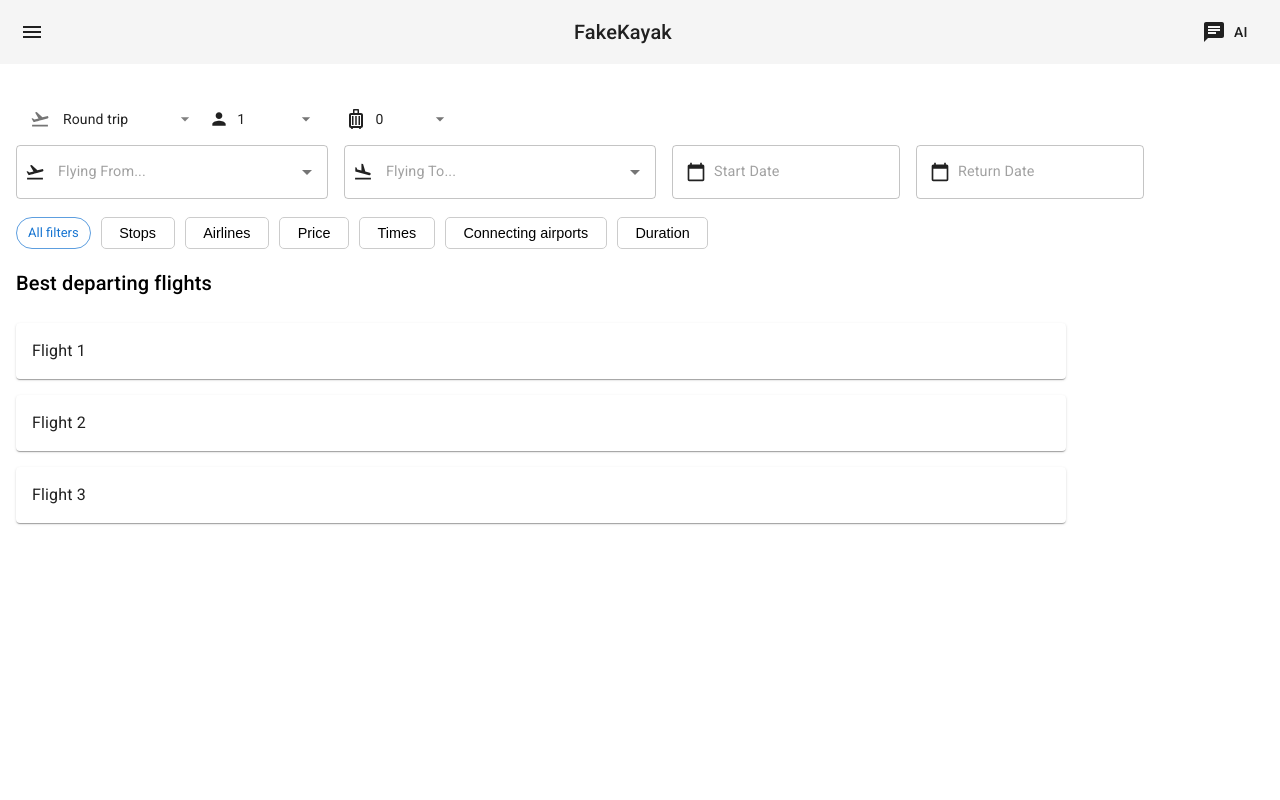
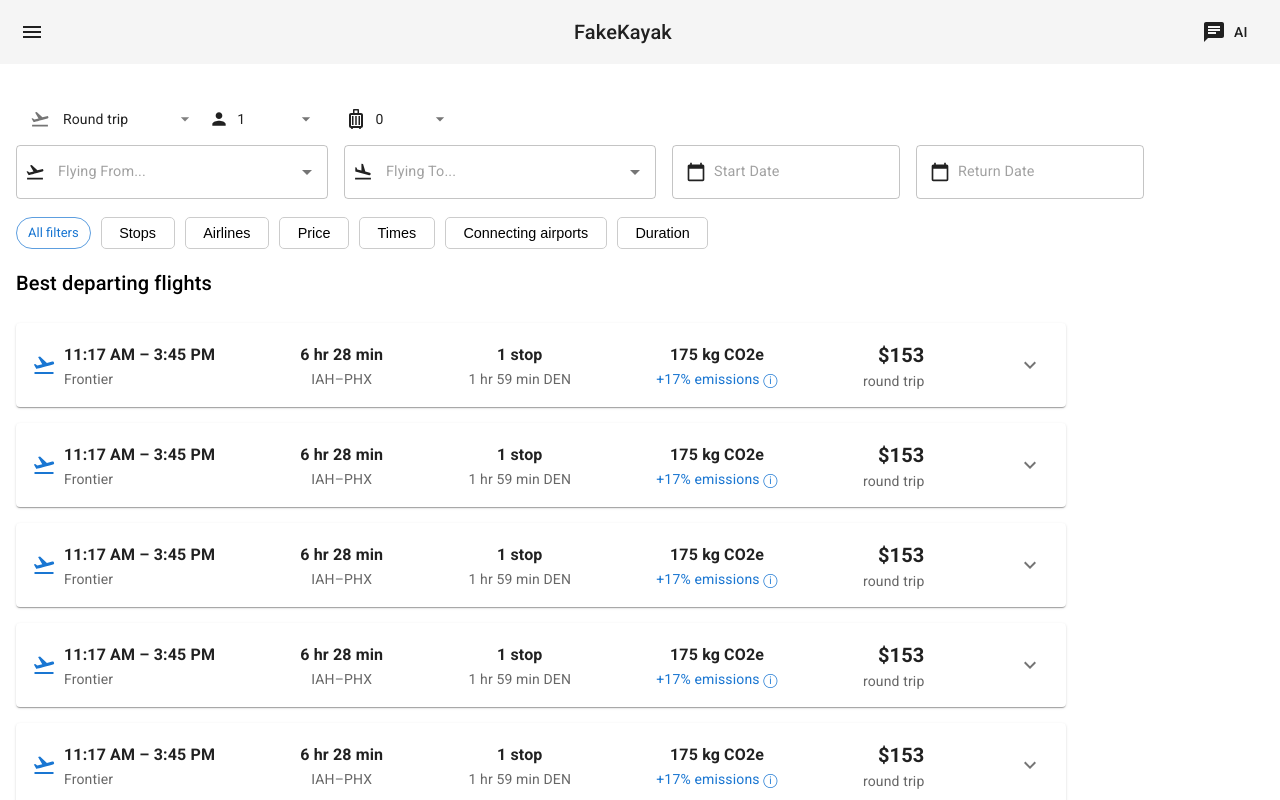
Before and after one commit to MoonishMaredia/fakekayaksite, a React (Create React App) app: page /results in a window 1280 px wide. Shown: the top 800 px of the page. Built offline with nearby package versions, Linux system fonts and the light colour scheme; a web font is replaced by a local one.

Commit message:
Cards added with dummy data

```diff
--- a/src/components/FlightCard.jsx
+++ b/src/components/FlightCard.jsx
@@ -1,10 +1,154 @@
+import React, { useState } from 'react';
+import {
+  Box,
+  Card,
+  CardContent,
+  Typography,
+  IconButton,
+  Collapse,
+  Divider,
+  Stack,
+  Button,
+} from '@mui/material';
+import ExpandMoreIcon from '@mui/icons-material/ExpandMore';
+import ExpandLessIcon from '@mui/icons-material/ExpandLess';
+import FlightTakeoffIcon from '@mui/icons-material/FlightTakeoff';
+import WarningIcon from '@mui/icons-material/Warning';
+import AirlineSeatReclineNormalIcon from '@mui/icons-material/AirlineSeatReclineNormal';
 
+const FlightCard = () => {
+  const [expanded, setExpanded] = useState(false);
 
-export default function FlightCard() {
+  const handleExpandClick = () => {
+    setExpanded(!expanded);
+  };
 
-    return (
-        <div>
-            SOmething
-        </div>
-    )
-}
+  return (
+    <Card sx={{}}>
+      <CardContent sx={{ p: 2, '&:last-child': { pb: 2 } }}>
+        <Box display="flex" justifyContent="space-between" alignItems="center">
+          <Box display="flex" alignItems="center">
+            <FlightTakeoffIcon color="primary" sx={{ mr: 1 }} />
+            <Box>
+              <Typography variant="subtitle1" fontWeight="bold">
+                11:17 AM – 3:45 PM
+              </Typography>
+              <Typography variant="body2" color="text.secondary">
+                Frontier
+              </Typography>
+            </Box>
+          </Box>
+          <Box textAlign="center">
+            <Typography variant="subtitle1" fontWeight="bold">
+              6 hr 28 min
+            </Typography>
+            <Typography variant="body2" color="text.secondary">
+              IAH–PHX
+            </Typography>
+          </Box>
+          <Box textAlign="center">
+            <Typography variant="subtitle1" fontWeight="bold">
+              1 stop
+            </Typography>
+            <Typography variant="body2" color="text.secondary">
+              1 hr 59 min DEN
+            </Typography>
+          </Box>
+          <Box textAlign="center">
+            <Typography variant="subtitle1" fontWeight="bold">
+              175 kg CO2e
+            </Typography>
+            <Typography variant="body2" color="primary">
+              +17% emissions ⓘ
+            </Typography>
+          </Box>
+          <Box textAlign="right">
+            <Typography variant="h6" fontWeight="bold">
+              $153
+            </Typography>
+            <Typography variant="body2" color="text.secondary">
+              round trip
+            </Typography>
+          </Box>
+          <IconButton
+            onClick={handleExpandClick}
+            aria-expanded={expanded}
+            aria-label="show more"
+          >
+            {expanded ? <ExpandLessIcon /> : <ExpandMoreIcon />}
+          </IconButton>
+        </Box>
+      </CardContent>
+
+      <Collapse in={expanded} timeout="auto" unmountOnExit>
+        <Divider />
+        <CardContent>
+          {/* Detailed flight information (your previous implementation) */}
+          <Box display="flex" justifyContent="space-between" alignItems="center" mb={2}>
+            <Button variant="outlined" color="primary">
+              Select flight
+            </Button>
+          </Box>
+
+          <Box my={2}>
+            <Typography variant="body1" fontWeight="bold">11:17 AM · George Bush Intercontinental Airport (IAH)</Typography>
+            <Typography variant="body2" color="text.secondary" mt={1}>Travel time: 2 hr 34 min</Typography>
+            <Typography variant="body1" fontWeight="bold" mt={2}>12:51 PM · Denver International Airport (DEN)</Typography>
+
+            <Stack direction="row" spacing={1} mt={1}>
+              <Typography variant="body2">Frontier · Economy · Airbus A320neo · F9 3227</Typography>
+            </Stack>
+            <Typography variant="body2" color="error" mt={1}>
+              <WarningIcon fontSize="small" sx={{ verticalAlign: 'middle', mr: 0.5 }} />
+              Often delayed by 30+ min
+            </Typography>
+
+            <Box display="flex" justifyContent="flex-end" mt={1}>
+              <Typography variant="body2" color="text.secondary" mr={2}>
+                <AirlineSeatReclineNormalIcon fontSize="small" sx={{ verticalAlign: 'middle', mr: 0.5 }} />
+                Below average legroom (28 in)
+              </Typography>
+              <Typography variant="body2" color="text.secondary">
+                Emissions estimate: 100 kg CO2e ⓘ
+              </Typography>
+            </Box>
+          </Box>
+
+          <Divider />
+
+          <Typography variant="body1" fontWeight="bold" my={2}>
+            1 hr 59 min layover · Denver (DEN)
+          </Typography>
+
+          <Divider />
+
+          <Box my={2}>
+            <Typography variant="body1" fontWeight="bold">2:50 PM · Denver International Airport (DEN)</Typography>
+            <Typography variant="body2" color="text.secondary" mt={1}>Travel time: 1 hr 55 min</Typography>
+            <Typography variant="body1" fontWeight="bold" mt={2}>3:45 PM · Phoenix Sky Harbor International Airport (PHX)</Typography>
+
+            <Stack direction="row" spacing={1} mt={1}>
+              <Typography variant="body2">Frontier · Economy · Airbus A320neo · F9 2141</Typography>
+            </Stack>
+            <Typography variant="body2" color="error" mt={1}>
+              <WarningIcon fontSize="small" sx={{ verticalAlign: 'middle', mr: 0.5 }} />
+              Often delayed by 30+ min
+            </Typography>
+
+            <Box display="flex" justifyContent="flex-end" mt={1}>
+              <Typography variant="body2" color="text.secondary" mr={2}>
+                <AirlineSeatReclineNormalIcon fontSize="small" sx={{ verticalAlign: 'middle', mr: 0.5 }} />
+                Below average legroom (28 in)
+              </Typography>
+              <Typography variant="body2" color="text.secondary">
+                Emissions estimate: 75 kg CO2e ⓘ
+              </Typography>
+            </Box>
+          </Box>
+        </CardContent>
+      </Collapse>
+    </Card>
+  );
+};
+
+export default FlightCard;
--- a/src/pages/ResultsLayout.jsx
+++ b/src/pages/ResultsLayout.jsx
@@ -3,6 +3,7 @@ import { Box, Typography, Paper, useMediaQuery, useTheme, Chip } from '@mui/mate
 import TripOptionsBar from '../components/TripOptionsBar';
 import FlightSearchBar from '../components/FlightSearchBar';
 import FilterComponent from '../components/Filters';
+import FlightCard from '../components/FlightCard';
 import HeaderLayout from '../components/HeaderLayout';
 
 const FlightResultsPage = () => {
@@ -64,10 +65,8 @@ const FlightResultsPage = () => {
           maxWidth: isMobile ? '100%' : '82%',
           gap: 2 }}>
         <Typography variant="h6" sx={{ mb: 1 }}>Best departing flights</Typography>
-        {[1, 2, 3].map((flight) => (
-          <Paper key={flight} sx={{ p: 2 }}>
-            <Typography variant="body1">Flight {flight}</Typography>
-          </Paper>
+        {[1, 2, 3,4,5,6,7,8,9,10,11,12,13,14,15,16].map((flight) => (
+            <FlightCard/>
         ))}
       </Box>
     </Box>
```
